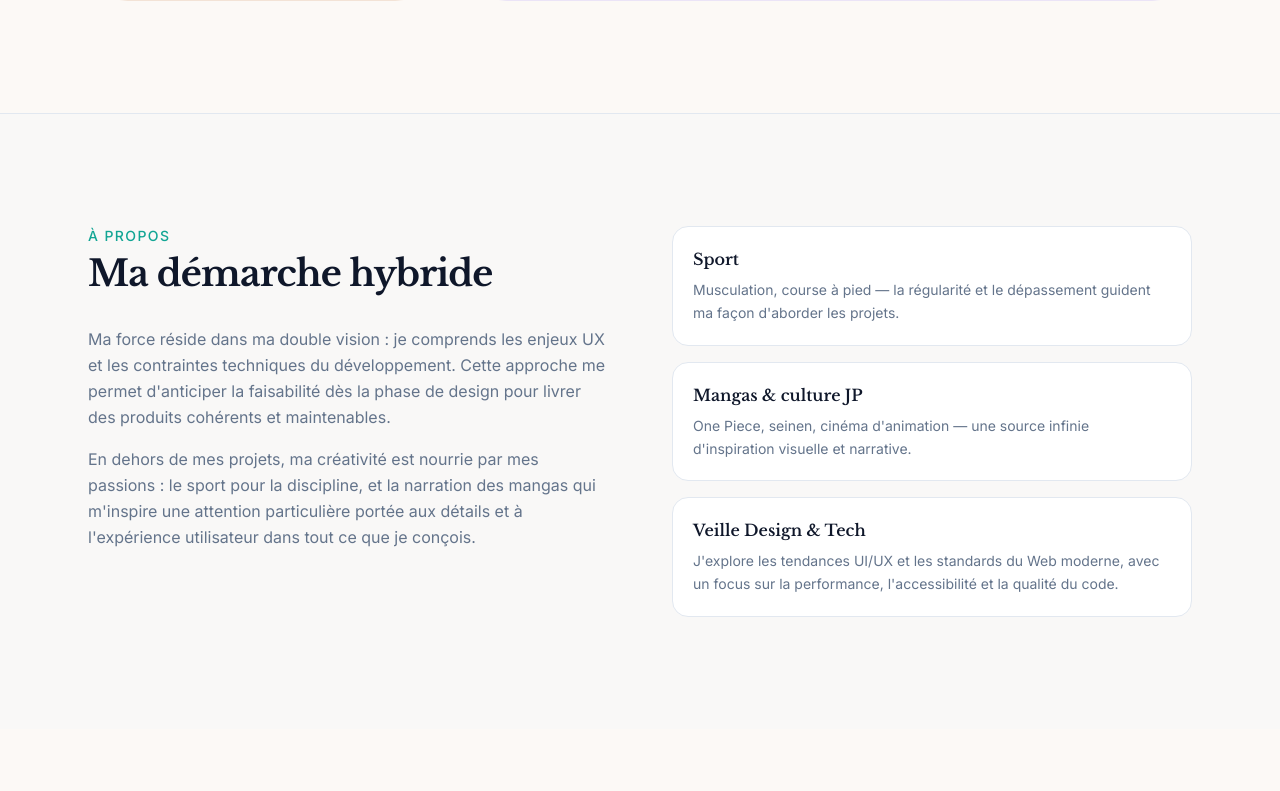
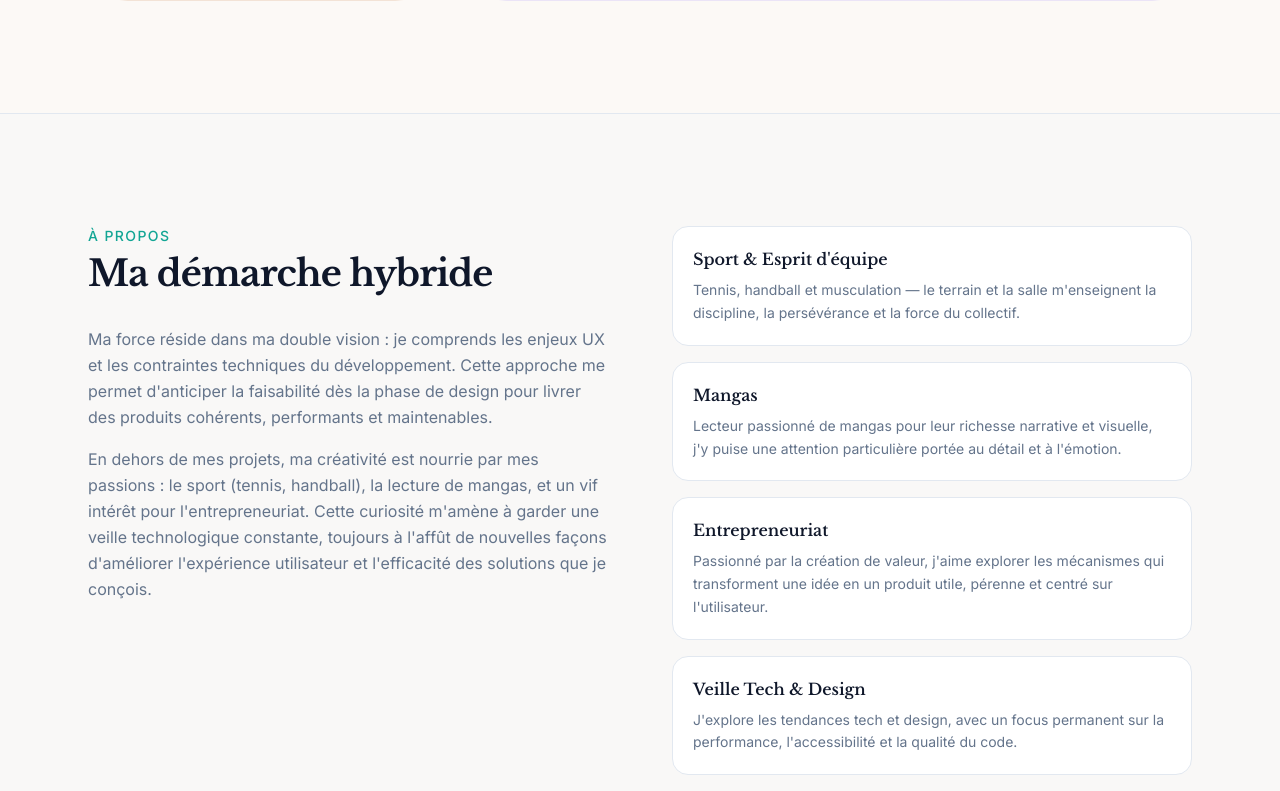
Before and after one commit to Mehdi-code-93/portfolio-mehdiRezgui, a Next.js app: page / in a window 1280 px wide. Shown: the part 2006-2797 px from the top of the page. Built offline with nearby package versions, Linux system fonts and the light colour scheme.

Commit message:
maj a propos

```diff
--- a/data/profile.ts
+++ b/data/profile.ts
@@ -8,27 +8,33 @@ export const profile: Profile = {
     "Passionné par la conception de produits digitaux, j'allie réflexion UX et expertise technique. Mon objectif : transformer des besoins complexes en solutions intuitives, de l'interface jusqu'au code.",
   aboutTitle: "Ma démarche hybride",
   aboutParagraphs: [
-    "Ma force réside dans ma double vision : je comprends les enjeux UX et les contraintes techniques du développement. Cette approche me permet d'anticiper la faisabilité dès la phase de design pour livrer des produits cohérents et maintenables.",
-    "En dehors de mes projets, ma créativité est nourrie par mes passions : le sport pour la discipline, et la narration des mangas qui m'inspire une attention particulière portée aux détails et à l'expérience utilisateur dans tout ce que je conçois.",
+    "Ma force réside dans ma double vision : je comprends les enjeux UX et les contraintes techniques du développement. Cette approche me permet d'anticiper la faisabilité dès la phase de design pour livrer des produits cohérents, performants et maintenables.",
+    "En dehors de mes projets, ma créativité est nourrie par mes passions : le sport (tennis, handball), la lecture de mangas, et un vif intérêt pour l'entrepreneuriat. Cette curiosité m'amène à garder une veille technologique constante, toujours à l'affût de nouvelles façons d'améliorer l'expérience utilisateur et l'efficacité des solutions que je conçois.",
   ],
-  passions: [
+passions: [
     {
       id: "sport",
-      title: "Sport",
+      title: "Sport & Esprit d'équipe",
       description:
-        "Musculation, course à pied — la régularité et le dépassement guident ma façon d'aborder les projets.",
+        "Tennis, handball et musculation — le terrain et la salle m'enseignent la discipline, la persévérance et la force du collectif.",
     },
     {
       id: "manga",
-      title: "Mangas & culture JP",
+      title: "Mangas",
       description:
-        "One Piece, seinen, cinéma d'animation — une source infinie d'inspiration visuelle et narrative.",
+        "Lecteur passionné de mangas pour leur richesse narrative et visuelle, j'y puise une attention particulière portée au détail et à l'émotion.",
+    },
+    {
+      id: "entrepreneuriat",
+      title: "Entrepreneuriat",
+      description:
+        "Passionné par la création de valeur, j'aime explorer les mécanismes qui transforment une idée en un produit utile, pérenne et centré sur l'utilisateur.",
     },
     {
       id: "design-tech",
-      title: "Veille Design & Tech",
+      title: "Veille Tech & Design",
       description:
-        "J'explore les tendances UI/UX et les standards du Web moderne, avec un focus sur la performance, l'accessibilité et la qualité du code.",
+        "J'explore les tendances tech et design, avec un focus permanent sur la performance, l'accessibilité et la qualité du code.",
     },
   ],
   email: "contact@mehdirezgui.dev",
```
